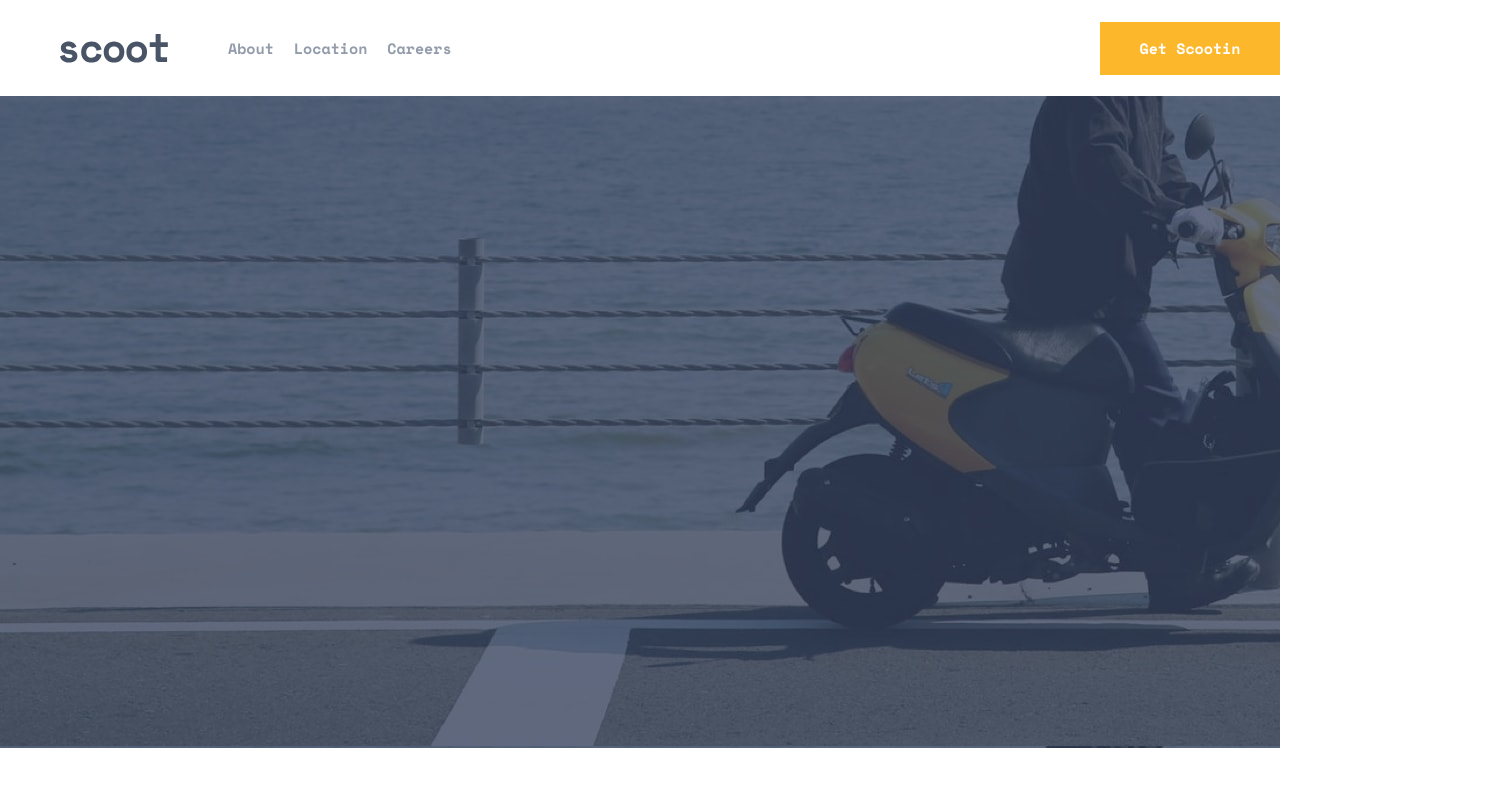
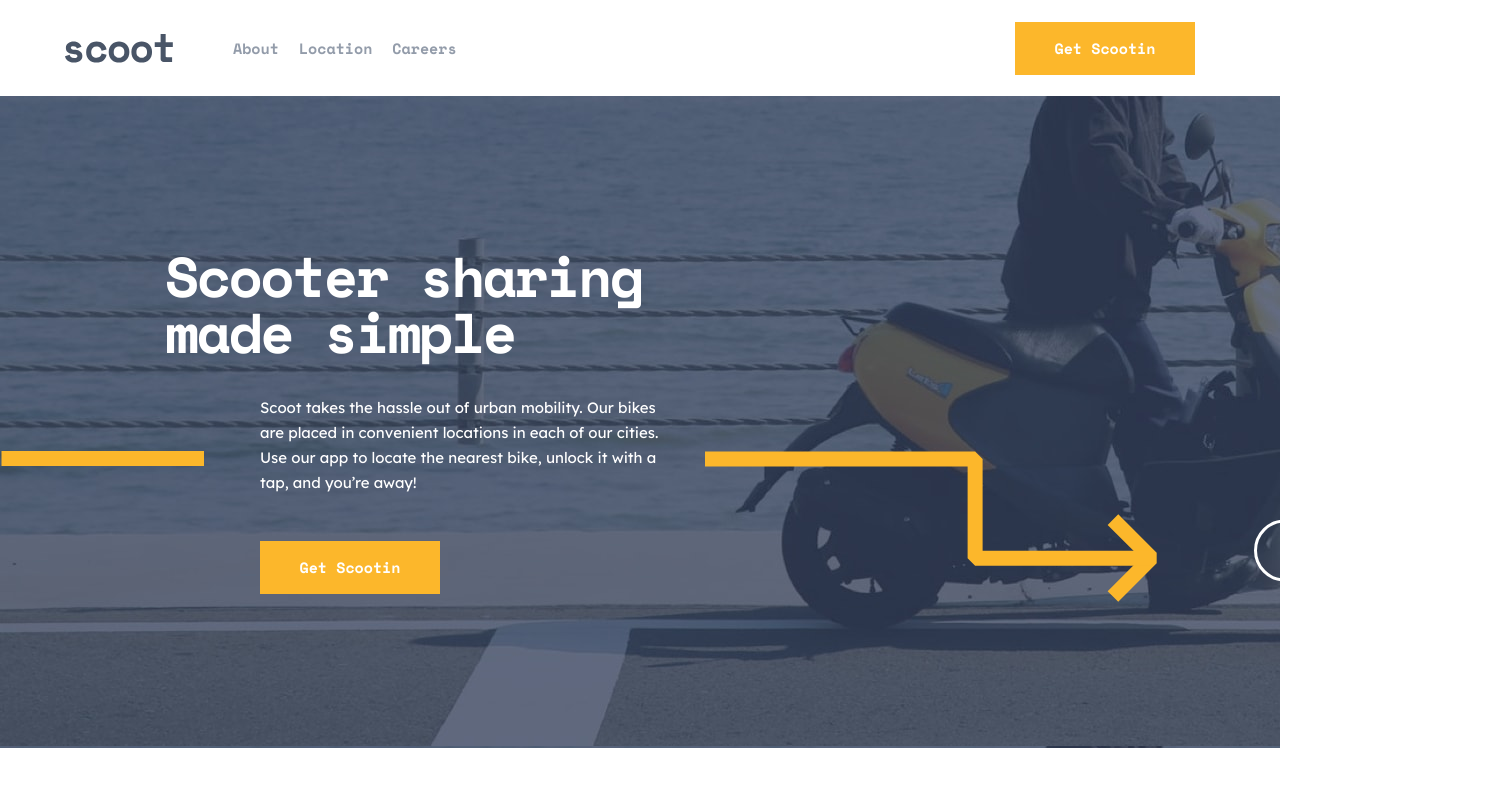
Before and after one commit to shaunvan119/scoot-webpage, a React (Create React App) app: page / in a window 1280 px wide. Shown: the top 786 px of the page, 1488 px wide, since content can reach past the window. Built offline with nearby package versions, Linux system fonts and the light colour scheme.

Commit message:
top section home complated

```diff
--- a/src/components/TopSectionHome.js
+++ b/src/components/TopSectionHome.js
@@ -1,4 +1,7 @@
 import scooter from "../assets/images/scooter.jpg"
+import line from "../assets/patterns/line.svg"
+import arrowRight from "../assets/patterns/right-arrow.svg"
+import whiteCircles from "../assets/patterns/white-circles.svg"
 
 var backgroundScooter = {
   width: "100%",
@@ -10,10 +13,19 @@ function TopSectionHome() {
 
     return (
 
-        <div className="top-section-home" style={ backgroundScooter }>
-
-
+      <div className="top-section-home" style={ backgroundScooter }>
+          <img src={line} alt="line" className="line" />
+          <img src={arrowRight} alt="arrow" className="right-arrow" />
+          <img src={whiteCircles} alt="oval" className="whiteCircles" />
+          <div className="header-home">
+          <h1 className="scooter-sharing-heading">Scooter sharing<br/>made simple</h1>
+          <p className="sharing-p">Scoot takes the hassle out of urban mobility. Our bikes<br/>
+               are placed in convenient locations in each of our cities.<br/>
+               Use our app to locate the nearest bike, unlock it with a<br/>
+               tap, and you’re away!</p>
+          <button className="scooter-sharing-button">Get Scootin</button>
         </div>
+      </div>
 
 
     )
--- a/src/index.css
+++ b/src/index.css
@@ -1,6 +1,7 @@
 body {
   margin: 0;
   font-family: 'Lexend Deca', sans-serif;
+  overflow-x: hidden;
 
 }
 
@@ -21,8 +22,9 @@ body {
   justify-content: space-between;
   align-items: center;
   height: 96px;
-  margin-left: 60px;
+  margin-left: 65px;
   width: 100%;
+
 }
 
 
@@ -49,7 +51,7 @@ nav li  {
   align-items: center;
 }
 
-.getSctootin-button {
+.getSctootin-button  {
   width: 180px;
   height: 53px;
   background: #FCB72B;
@@ -60,7 +62,7 @@ nav li  {
   font-weight: 700;
   line-height: 25px;
   letter-spacing: 0px;
-  margin-right: 60px;
+  margin-right: 150px;
 
 }
 
@@ -70,3 +72,81 @@ nav li  {
   width: 100%;
   height: auto;
 }
+
+.header-home {
+
+}
+
+.scooter-sharing-heading {
+  position: absolute;
+  left: 165px;
+  top: 210px;
+
+}
+
+
+.sharing-p {
+  position: absolute;
+  left: 260px;
+  top: 380px;
+}
+
+.scooter-sharing-button {
+  width: 180px;
+  height: 53px;
+  background: #FCB72B;
+  border: none;
+  color: #FFFFFF;
+  font-family: Space Mono;
+  font-size: 15px;
+  font-weight: 700;
+  line-height: 25px;
+  letter-spacing: 0px;
+  position: absolute;
+  left: 260px;
+  top: 541px;
+
+}
+
+.line {
+  position: absolute;
+  left: 0.5px;
+  top: 450.5px;
+}
+
+.right-arrow {
+  position: absolute;
+  left: 705px;
+  top: 451px;
+}
+
+.whiteCircles {
+  position: absolute;
+  left: 1254px;
+  top: 519px;
+}
+
+
+/*typography*/
+
+
+.scooter-sharing-heading {
+  font-family: Space Mono;
+  font-size: 56px;
+  font-weight: 700;
+  line-height: 56px;
+  letter-spacing: -2.5px;
+  color: #FFFFFF;
+
+}
+
+
+.sharing-p {
+  font-family: Lexend Deca;
+  font-size: 15px;
+  font-weight: 400;
+  line-height: 25px;
+  letter-spacing: 0px;
+  color: #FFFFFF;
+
+}
```
